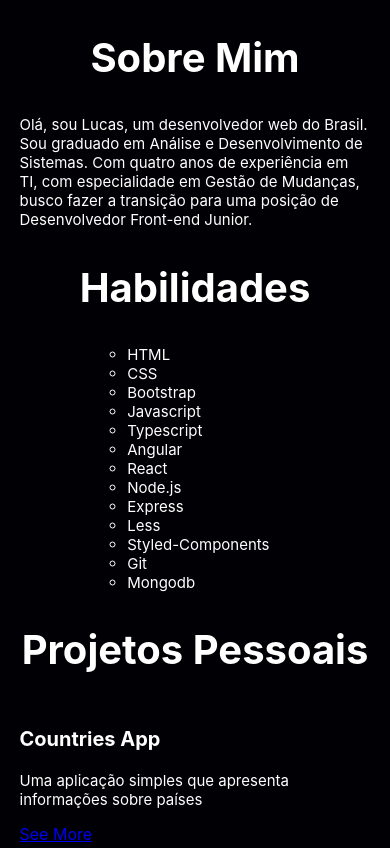
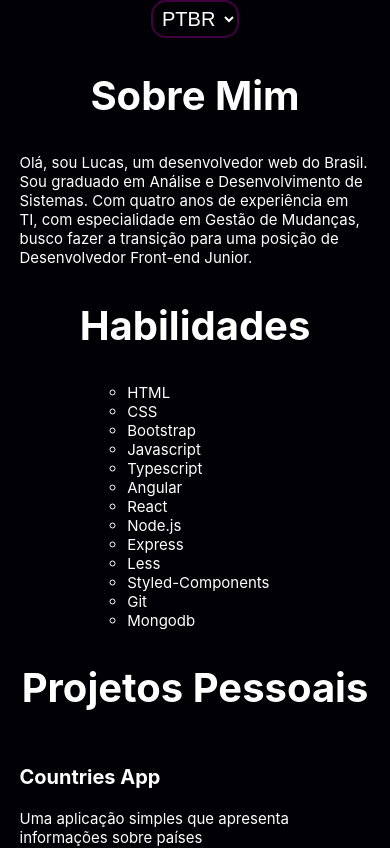
Before and after one commit to lucasRodrigues0/portfolio, a React (Create React App) app: page / in a window 390 px wide. Shown: the top 848 px of the page. Built offline with nearby package versions, Linux system fonts and the light colour scheme.

Commit message:
refatoração para ajustar o seletor de idiomas ao mobile

```diff
--- a/src/components/header/Header.js
+++ b/src/components/header/Header.js
@@ -9,9 +9,6 @@ const Head = styled.header`
   background-color: #010005;
   width: 100%;
 
-  @media (max-width: 940px) {
-    display: none;
-  }
 `;
 
 export const Header = ({language, selectLanguage}) => {
--- a/src/components/header/wrapper/Wrapper.js
+++ b/src/components/header/wrapper/Wrapper.js
@@ -5,4 +5,8 @@ export const Wrapper = styled.div`
   display: flex;
   Justify-content: space-between;
   width: 90%;
+
+  @media (max-width: 940px) {
+    justify-content: center;
+  }
 `;
--- a/src/components/shared/link-button/LinkButton.js
+++ b/src/components/shared/link-button/LinkButton.js
@@ -33,4 +33,8 @@ export const LinkButton = styled.a`
 export const ButtonsWrapper = styled.div`
   display:flex;
   width: fit-content;
+
+  @media (max-width: 940px) {
+    display: none;
+  }
 `;
```
